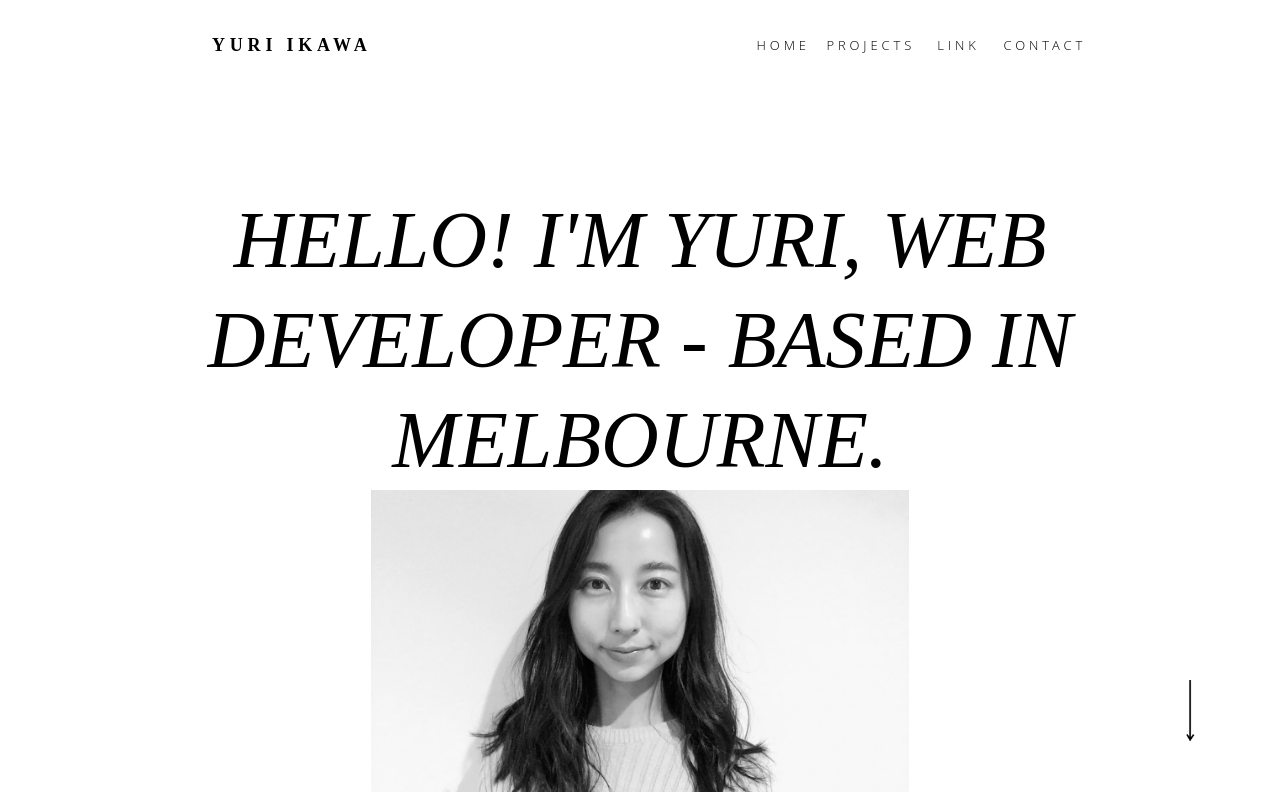
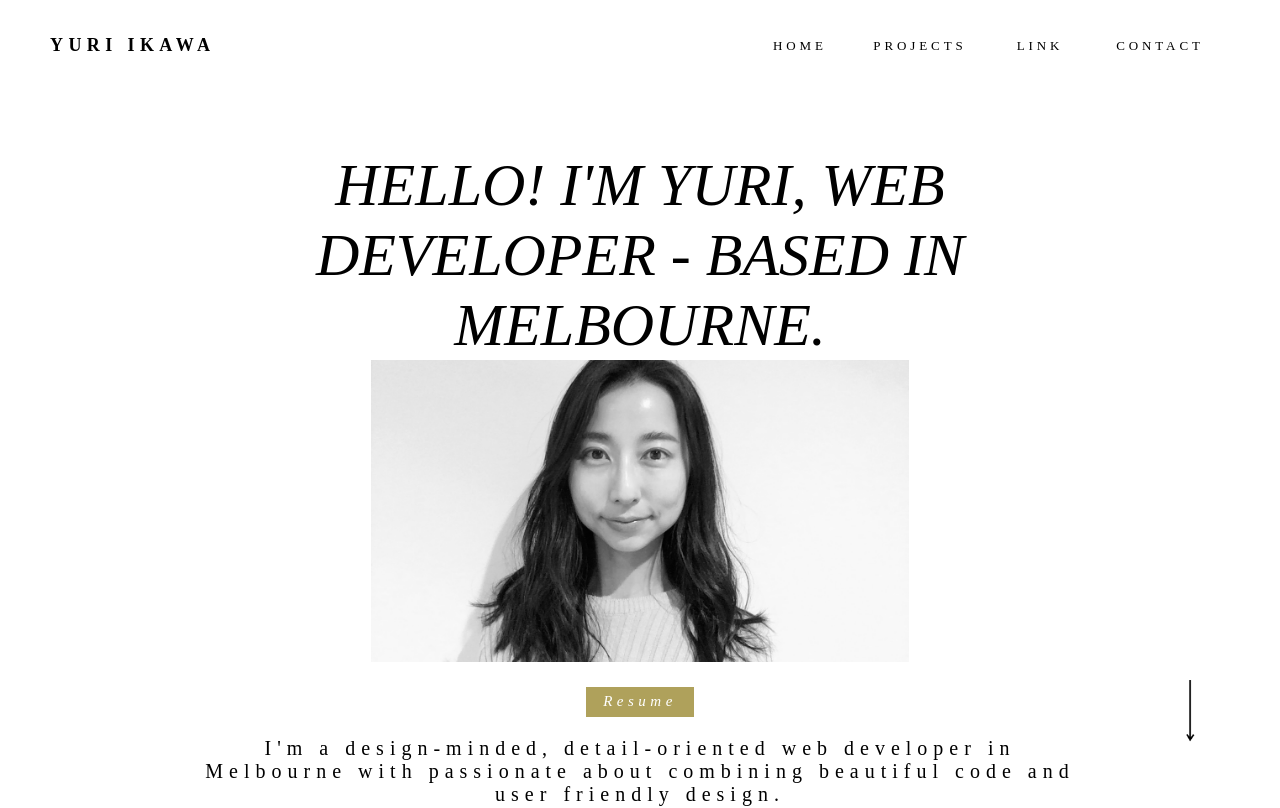
Before and after one commit to yrikw/Portfolio-react, a React (Create React App) app: page / in a window 1280 px wide. Shown: the top 808 px of the page. Built offline with nearby package versions, Linux system fonts and the light colour scheme.

Commit message:
fixed navbar

```diff
--- a/src/App.js
+++ b/src/App.js
@@ -11,16 +11,18 @@ import Contact from './components/Contact/Contact'
 
 function App() {
   return (
-    <div className="App">
+    <div>
       <Navbar />
 
-  　　　<BrowserRouter>
+      <div className="App">
+  　　　<BrowserRouter >
         <Switch>
             <Route exact path="/" component={Projects} />
             <Route exact path="/about" component={About} />
             <Route path="/contact" component={Contact} />
          </Switch>
        </BrowserRouter>
+      </div>
 
        <Footerbar />
 
--- a/src/components/Navbar/DesktopNavbar.js
+++ b/src/components/Navbar/DesktopNavbar.js
@@ -3,13 +3,13 @@ import {AppBar, Toolbar, Grid, Typography, Box }from '@material-ui/core';
 
 import './Navbar.css'
 
-// import { Link } from 'react-scroll';
+import { Link as Scroll } from 'react-scroll';
 
 const DesktopNavbar = () => {
 
     return (
         <>
-          <nav>
+          <nav className="Desktop">
               <div>
                 <Grid container>
                      <Grid item xs={6} md={6} lg={6} className="title">
@@ -19,14 +19,9 @@ const DesktopNavbar = () => {
 
                         <Grid item xs={6} md={6} lg={6} >
                         <ul className="nav-uls">
-                         {/* <Link to="home" smooth={true} className="scroll nav-li"> <li><a href="/about" className="Item-Text">HOME</a></li></Link>
-                         <Link to="projects" smooth={true} className="scroll nav-li"> <li><a href="/about" className="Item-Text">PROJECTS</a></li></Link>
-                         <Link to="contact" smooth={true} className="scroll nav-li">  <li><a href="/contact" className="Item-Text">LINK</a></li></Link>
-                        <li><a href="mailto:mbcrhc@gmail.com" className="Item-Text">CONTACT</a></li> */}
-
-                       <li><a href="/about" className="Item-Text">HOME</a></li>
-                        <li><a href="/about" className="Item-Text">PROJECTS</a></li>
-                         <li><a href="/contact" className="Item-Text">LINK</a></li>
+                         <Scroll to="home" smooth={true} className="scroll nav-li"> <li><a href="/about" className="Item-Text">HOME</a></li></Scroll>
+                         <Scroll to="projects" smooth={true} className="scroll nav-li"> <li><a href="/about" className="Item-Text">PROJECTS</a></li></Scroll>
+                         <Scroll to="contact" smooth={true} className="scroll nav-li">  <li><a href="/contact" className="Item-Text">LINK</a></li></Scroll>
                         <li><a href="mailto:mbcrhc@gmail.com" className="Item-Text">CONTACT</a></li>
                         </ul>
                         </Grid>
--- a/src/components/Navbar/MobileNavbar.js
+++ b/src/components/Navbar/MobileNavbar.js
@@ -1,30 +1,177 @@
 import React from 'react';
 import {AppBar, Toolbar, Grid }from '@material-ui/core';
+import { Link as Scroll } from 'react-scroll';
 
 import './Navbar.css'
 
-const DesktopNavbar = () => {
+import clsx from 'clsx';
+import { makeStyles, useTheme } from '@material-ui/core/styles';
+import Drawer from '@material-ui/core/Drawer';
+import CssBaseline from '@material-ui/core/CssBaseline';
+import List from '@material-ui/core/List';
+import Typography from '@material-ui/core/Typography';
+import Divider from '@material-ui/core/Divider';
+import IconButton from '@material-ui/core/IconButton';
+import ListItem from '@material-ui/core/ListItem';
+import ListItemIcon from '@material-ui/core/ListItemIcon';
+import ListItemText from '@material-ui/core/ListItemText';
 
-    return (
-        <>
-        <Grid  container>
-          <nav>
-              <div className="NavbarContainer">
-                 <AppBar position="fixed">
-                    <Toolbar>
-                      <h1 ><a href="/">Yuri Ikawa</a></h1>
-                        <ul>
-                          <li><a href="/">Projects</a></li>
-                          <li><a href="/about">About</a></li>
-                          <li><a href="/contact">Contact</a></li>
-                        </ul>
-                      </Toolbar>
-                 </AppBar>
-                </div>
-             </nav>
-             </Grid>
-          </>
-       )
+const drawerWidth = 400;
+
+const useStyles = makeStyles((theme) => ({
+  root: {
+    display: 'flex',
+  },
+  appBar: {
+    transition: theme.transitions.create(['margin', 'width'], {
+      easing: theme.transitions.easing.sharp,
+      duration: theme.transitions.duration.leavingScreen,
+    }),
+  },
+  appBarShift: {
+    width: `calc(100% - ${drawerWidth}px)`,
+    transition: theme.transitions.create(['margin', 'width'], {
+      easing: theme.transitions.easing.easeOut,
+      duration: theme.transitions.duration.enteringScreen,
+    }),
+    marginRight: drawerWidth,
+  },
+  title: {
+    flexGrow: 1,
+  },
+  hide: {
+    display: 'none',
+  },
+  drawer: {
+    width: drawerWidth,
+    flexShrink: 0,
+  },
+  drawerPaper: {
+    width: drawerWidth,
+  },
+  drawerHeader: {
+    marginLeft: "40px",
+    display: 'flex',
+    alignItems: 'center',
+    padding: theme.spacing(0, 1),
+    // necessary for content to be below app bar
+    ...theme.mixins.toolbar,
+    justifyContent: 'flex-start',
+    height: 80,
+  },
+  content: {
+    flexGrow: 1,
+    padding: theme.spacing(3),
+    transition: theme.transitions.create('margin', {
+      easing: theme.transitions.easing.sharp,
+      duration: theme.transitions.duration.leavingScreen,
+    }),
+    marginRight: -drawerWidth,
+  },
+  contentShift: {
+    transition: theme.transitions.create('margin', {
+      easing: theme.transitions.easing.easeOut,
+      duration: theme.transitions.duration.enteringScreen,
+    }),
+    marginRight: 0,
+  },
+}));
+
+
+
+const MobileNavbar = () => {
+
+  const classes = useStyles();
+  const theme = useTheme();
+  const [open, setOpen] = React.useState(false);
+
+  const handleDrawerOpen = () => {
+    setOpen(true);
+  };
+
+  const handleDrawerClose = () => {
+    setOpen(false);
+  };
+
+  return (
+    <nav className="Mobile">
+        <Toolbar>
+        <Grid container>
+                     <Grid item xs={10} md={9} lg={9} className="title">
+                      <h1><a href="/" className="nav_a">YURI IKAWA</a></h1>
+                      </Grid>
+
+
+
+          <IconButton
+            textAlign= "right"
+            color="inherit"
+            aria-label="open drawer"
+            edge="end"
+            onClick={handleDrawerOpen}
+            className={clsx(open && classes.hide)}
+          >
+             <Grid item xs={2} md={6} lg={6} className="Icon">
+            <p>✳︎</p>
+            </Grid>
+          </IconButton>
+
+        </Grid>
+        </Toolbar>
+
+
+      <Drawer
+        className={classes.drawer}
+        variant="persistent"
+        anchor="right"
+        open={open}
+        classes={{
+          paper: classes.drawerPaper,
+        }}
+      >
+        <div className={classes.drawerHeader}>
+          <IconButton onClick={handleDrawerClose}>
+            {theme.direction === 'rtl' ?  <p>✳︎</p>:  <p>✳︎</p>}
+          </IconButton>
+        </div>
+
+        <List>
+          <ul className="nav-mobile">
+            <Scroll to="home" smooth={true} className="scroll nav-li"> <li><a href="/about" className="Item-Text">HOME</a></li></Scroll>
+            <Scroll to="projects" smooth={true} className="scroll nav-li"> <li><a href="/about" className="Item-Text">PROJECTS</a></li></Scroll>
+            <Scroll to="contact" smooth={true} className="scroll nav-li">  <li><a href="/contact" className="Item-Text">LINK</a></li></Scroll>
+            <li><a href="mailto:mbcrhc@gmail.com" className="Item-Text">CONTACT</a></li>
+          </ul>
+        </List>
+      </Drawer>
+    </nav>
+  );
+
+    // return (
+    //     <>
+    //     <Grid  container>
+    //       <nav>
+    //       <div>
+    //             <Grid container>
+    //                  <Grid item xs={6} md={6} lg={6} className="title">
+    //                   <h1><a href="/" className="nav_a">YURI IKAWA</a></h1>
+    //                   </Grid>
+
+
+    //                     <Grid item xs={6} md={6} lg={6} >
+    //                     <ul className="nav-uls">
+    //                      <Scroll to="home" smooth={true} className="scroll nav-li"> <li><a href="/about" className="Item-Text">HOME</a></li></Scroll>
+    //                      <Scroll to="projects" smooth={true} className="scroll nav-li"> <li><a href="/about" className="Item-Text">PROJECTS</a></li></Scroll>
+    //                      <Scroll to="contact" smooth={true} className="scroll nav-li">  <li><a href="/contact" className="Item-Text">LINK</a></li></Scroll>
+    //                     <li><a href="mailto:mbcrhc@gmail.com" className="Item-Text">CONTACT</a></li>
+    //                     </ul>
+    //                     </Grid>
+    //                   </Grid>
+    //             </div>
+    //          </nav>
+    //          </Grid>
+    //       </>
+    //    )
   }
 
- export default DesktopNavbar
+ export default MobileNavbar
--- a/src/components/Navbar/Navbar.css
+++ b/src/components/Navbar/Navbar.css
@@ -1,26 +1,11 @@
-nav ul {
-  display: flex;
-  line-height: 50px;
-  list-style: none;
-  margin-top: 20px;
-  text-align: center;
-}
-
 nav {
   position: -webkit-sticky;
   position: sticky;
   top: 0;
   background-color: white;
-}
-
-nav li {
-  text-decoration: none;
-  width: 120px;
-  text-align: center;
-  letter-spacing: 0.3em;
-  font-weight: 200;
-  font-family: "Open Sans", sans-serif;
-  font-size: 13px;
+  width: 100%;
+  font-family: "Spectral", serif;
+  z-index: 30;
 }
 
 nav a {
@@ -33,11 +18,27 @@ h1 {
   text-align: left;
   width: 200px;
   line-height: 50px;
-  margin: 20px;
+  margin: 20px 50px;
 }
 
-.title {
+/* Desktop  */
+
+.Desktop ul {
   display: flex;
+  line-height: 50px;
+  list-style: none;
+  margin-top: 20px;
+  text-align: center;
+}
+
+.Desktop li {
+  text-decoration: none;
+  width: 120px;
+  text-align: center;
+  letter-spacing: 0.3em;
+  font-weight: 200;
+  font-family: "Open Sans", sans-serif;
+  font-size: 13px;
 }
 
 .Item-Text {
@@ -61,3 +62,13 @@ h1 {
 .Item-Text:hover::after {
   transform: scale(1, 1);
 }
+
+/* Mobile  */
+.Mobile ul {
+  padding-left: 30px;
+}
+
+.Mobile li {
+  text-align: left;
+  line-height: 40px;
+}
--- a/src/components/Navbar/Navbar.js
+++ b/src/components/Navbar/Navbar.js
@@ -1,8 +1,7 @@
 import React from 'react'
 import MediaQuery from "react-responsive";
-import { Link } from "react-router-dom";
-import {Tabs, Tab, Box, styled, AppBar, Toolbar }from '@material-ui/core';
 import DesktopNavbar from './DesktopNavbar'
+import MobileNavbar from './MobileNavbar'
 
 import './Navbar.css'
 
@@ -12,12 +11,12 @@ const Navbar = () => {
           <nav>
               <div className="NavbarContainer">
 
-              <MediaQuery query="(min-width: 414px)">
+              <MediaQuery query="(min-width: 600px)">
                     <DesktopNavbar />
                 </MediaQuery>
 
-                <MediaQuery query="(max-width: 414px)">
-                    <a>mobile</a>
+                <MediaQuery query="(max-width: 600px)">
+                    <MobileNavbar />
                 </MediaQuery>
 
 
--- a/src/components/Projects/Projects.css
+++ b/src/components/Projects/Projects.css
@@ -1,7 +1,3 @@
-.homewrapper {
-  /* height: 100vh; */
-}
-
 .homecontent {
   font-size: 20px;
 }
@@ -9,7 +5,6 @@
 .nextpage {
   position: absolute;
   bottom: 50px;
-
   right: 50px;
   margin: auto;
   width: 80px;
@@ -19,30 +14,13 @@
   cursor: pointer;
 }
 
-.tech {
-  font-size: 15px;
-  margin-bottom: 10px;
-}
-
-.arrow {
-  width: 10px;
-}
-
-.rightarrow {
-  width: 100px;
-}
-
 .profilepic {
   width: 60%;
 }
 
-ul {
-  text-align: center;
-}
-
 .effect-scale {
   overflow: hidden;
-  width: 320px;
+  width: 100%;
   height: 180px;
 }
 .effect-scale img {
--- a/src/components/Projects/Projects.js
+++ b/src/components/Projects/Projects.js
@@ -14,9 +14,7 @@ import './Projects.css';
 import Projectsdata from './resources/Projectsdata'
 
 import {Grid}from '@material-ui/core';
-// import { Link as Scroll } from 'react-scroll';
-import * as Scroll from 'react-scroll';
-import { Link, Button, Element, Events, animateScroll as scroll, scrollSpy, scroller } from 'react-scroll'
+import { Link as Scroll } from 'react-scroll';
 
 
 function Project() {
@@ -24,6 +22,7 @@ function Project() {
         <>
             <div className="homewrapper" className="fade">
                <div className="homecontent">
+
                <h2>HELLO! I'M YURI, WEB DEVELOPER - BASED IN MELBOURNE.</h2>
 
                 <Grid container>
@@ -34,9 +33,9 @@ function Project() {
 
                     <About />
 
-                    {/* <Grid item lg={12}>
+                    <Grid item lg={12}>
                        <p> I'm a design-minded, detail-oriented web developer in Melbourne with passionate about combining beautiful code and user friendly design.</p>
-                    </Grid> */}
+                    </Grid>
 
 
                 </Grid>
@@ -46,7 +45,7 @@ function Project() {
 
 
 
-            <Link to="projects" smooth={true} className="scroll"><img src={`${process.env.PUBLIC_URL}/down-arrow.png`} alt="Logo" className="nextpage" /></Link>
+            <Scroll to="projects" smooth={true} className="scroll"><img src={`${process.env.PUBLIC_URL}/down-arrow.png`} alt="Logo" className="nextpage" /></Scroll>
 
             <div className="projectswrapper">
             <h3 id="projects">VIEW MY PROJECTS</h3>
--- a/src/index.css
+++ b/src/index.css
@@ -14,22 +14,20 @@ code {
 
 * {
   margin: 0;
-}
-
-.App {
-  font-family: "Roboto", sans-serif;
+  text-align: center;
+  font-family: "Spectral", serif;
   letter-spacing: 0.3em;
 }
 
 h2 {
   text-align: center;
-  font-size: 80px;
-  padding-top: 100px;
+  font-size: 300%;
+  padding-top: 60px;
   width: 100%;
   margin: auto;
   letter-spacing: 0px;
   font-style: italic;
-  line-height: 100px;
+  line-height: 70px;
   font-weight: 300;
 }
 
```
Also changed, not shown: src/components/Projects/Projectscards.js (+1 -16 lines).
